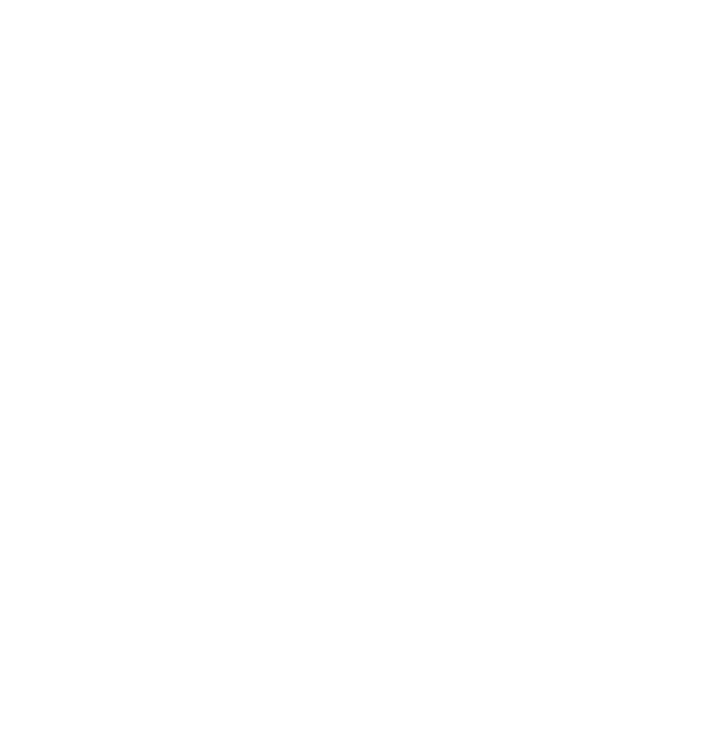
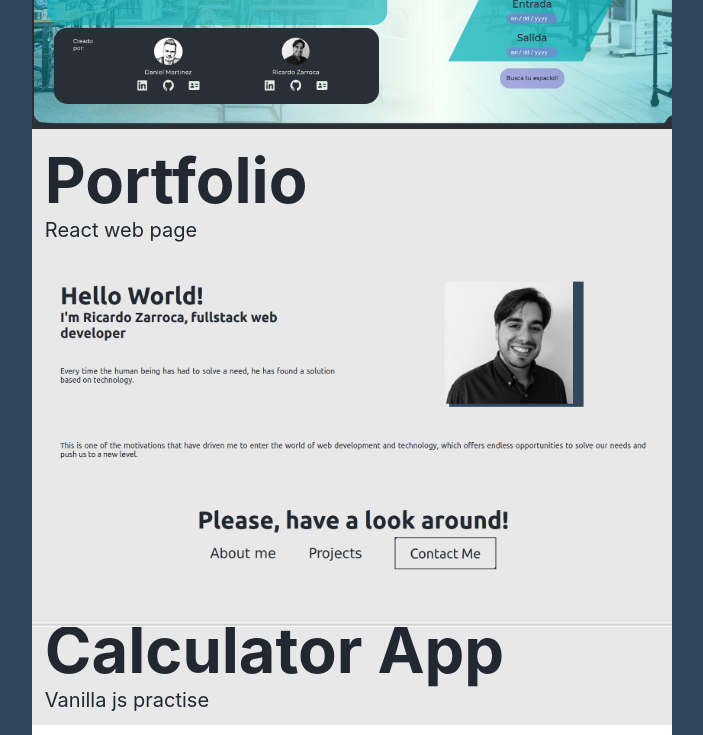
Before and after one commit to rzarroca/portfolio, a React (Create React App) app: page / in a window 1280 px wide. Shown: the part 2880-3615 px from the top of the page, without its empty margins (96-799 px from the left). Before the commit the page ends 2779 px from the top, so only its background shows below. Built offline with nearby package versions, Linux system fonts and the light colour scheme.

Commit message:
Page Project: Added some project to page

```diff
--- a/src/pages/Projects/Projects.js
+++ b/src/pages/Projects/Projects.js
@@ -4,7 +4,9 @@
 import { CardProject } from 'components/CardProject/CardProject'
 import { CardProjectLinks } from 'components/CardProjectLinks/CardProjectLinks'
 
-import WebApp from 'assets/images/webApp.jpg'
+import WebAppImg from 'assets/images/webApp.jpg'
+import PortfolioImg from 'assets/images/portfolio.jpg'
+import CalculatorImg from 'assets/images/calculator.jpg'
 
 export function Projects () {
   return (
@@ -16,9 +18,25 @@
           <CardProject
             title='cowork project'
             description='fullstack web app'
-            image={WebApp}
+            image={WebAppImg}
           >
             <CardProjectLinks webUrl='https://freespot.rzarroca.net/' gitHubUrl='https://github.com/FreeSpot-Coworking-Search/Cowork-project' />
+          </CardProject>
+
+          <CardProject
+            title='portfolio'
+            description='react web page'
+            image={PortfolioImg}
+          >
+            <CardProjectLinks gitHubUrl='https://github.com/rzarroca/portfolio' />
+          </CardProject>
+
+          <CardProject
+            title='calculator app'
+            description='vanilla js practise'
+            image={CalculatorImg}
+          >
+            <CardProjectLinks webUrl='https://rzarroca.github.io/calculator/' gitHubUrl='https://github.com/rzarroca/calculator' />
           </CardProject>
         </section>
 
```
Also changed, not shown: src/assets/images/calculator.jpg (added).
